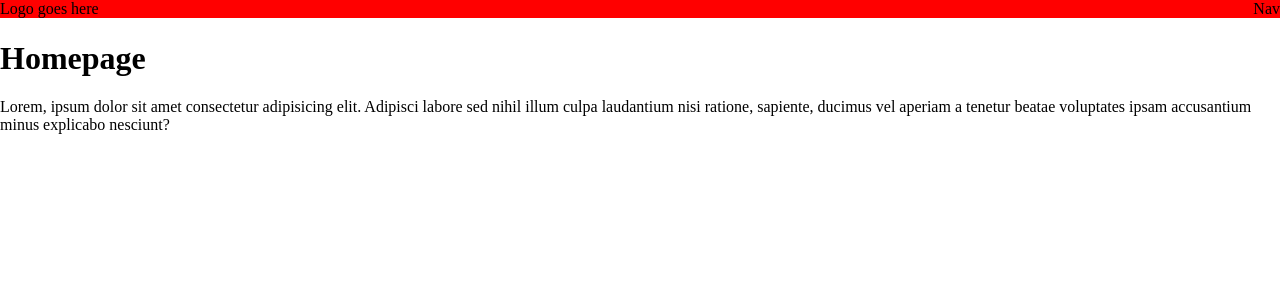
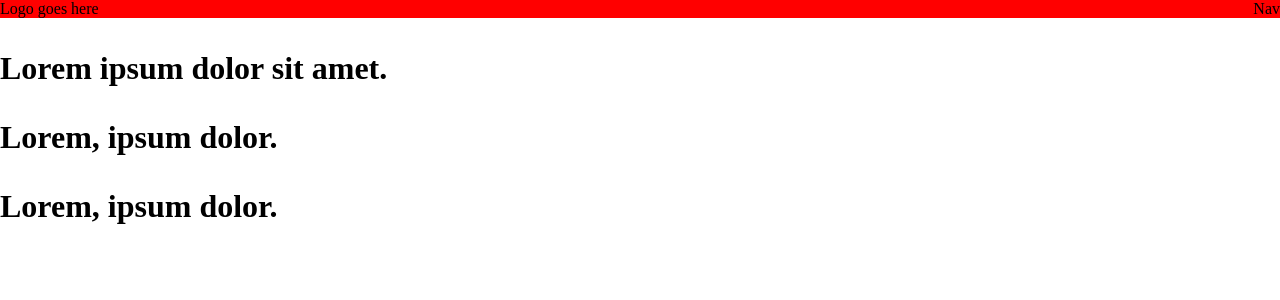
Before and after one commit to Joachimlj/react-gsap-site, a React (Create React App) app: page / in a window 1280 px wide. Shown: the top 300 px of the page. Built offline with nearby package versions, Linux system fonts and the light colour scheme.

Commit message:
added hero section to the homepage

```diff
--- a/src/app/pages/homepage/index.jsx
+++ b/src/app/pages/homepage/index.jsx
@@ -3,13 +3,21 @@ import React from "react";
 export default function Homepage() {
   return (
     <>
-      <h1>Homepage</h1>
-      <p>
-        Lorem, ipsum dolor sit amet consectetur adipisicing elit. Adipisci
-        labore sed nihil illum culpa laudantium nisi ratione, sapiente, ducimus
-        vel aperiam a tenetur beatae voluptates ipsam accusantium minus
-        explicabo nesciunt?
-      </p>
+      <div className="hero">
+        <div className="hero__inner-wrapper">
+          <h1>
+            <div className="line">
+              <p>Lorem ipsum dolor sit amet.</p>
+            </div>
+            <div className="line">
+              <p>Lorem, ipsum dolor.</p>
+            </div>
+            <div className="line">
+              <p>Lorem, ipsum dolor.</p>
+            </div>
+          </h1>
+        </div>
+      </div>
     </>
   );
 }
```
